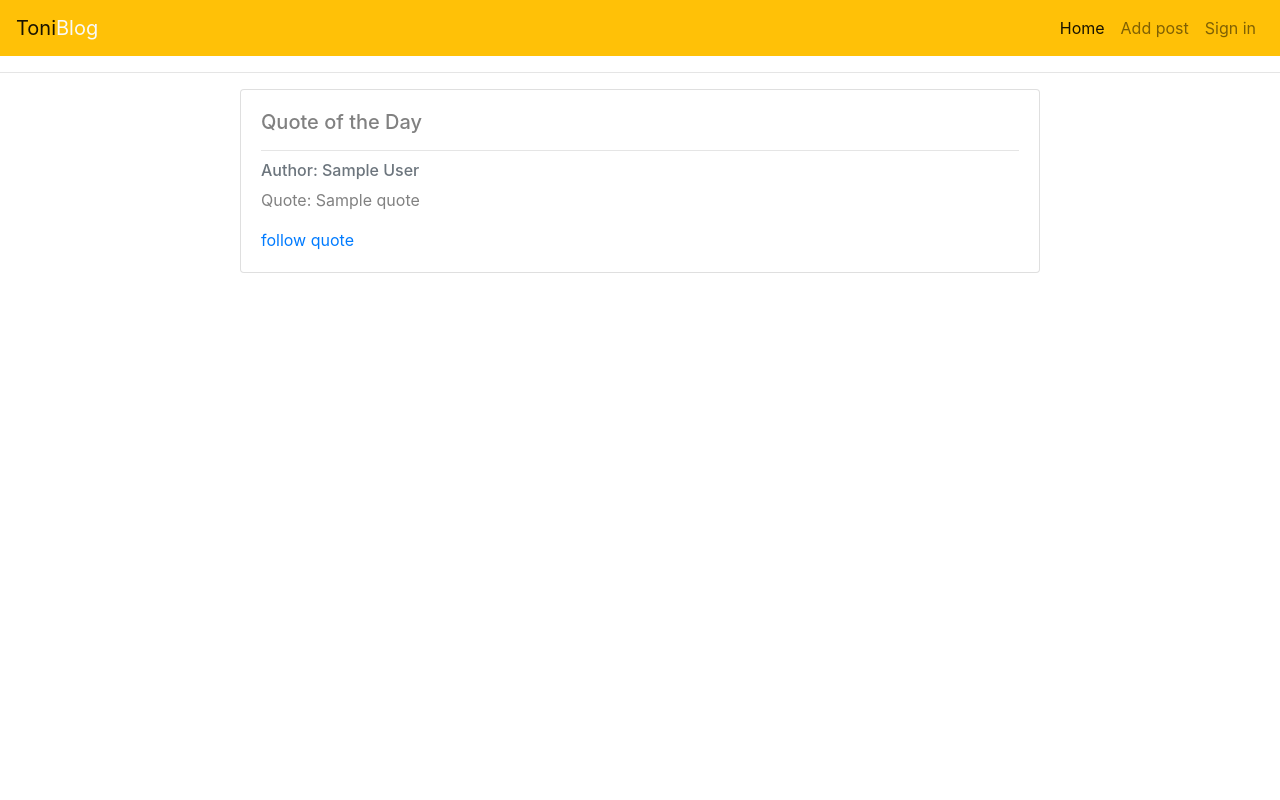
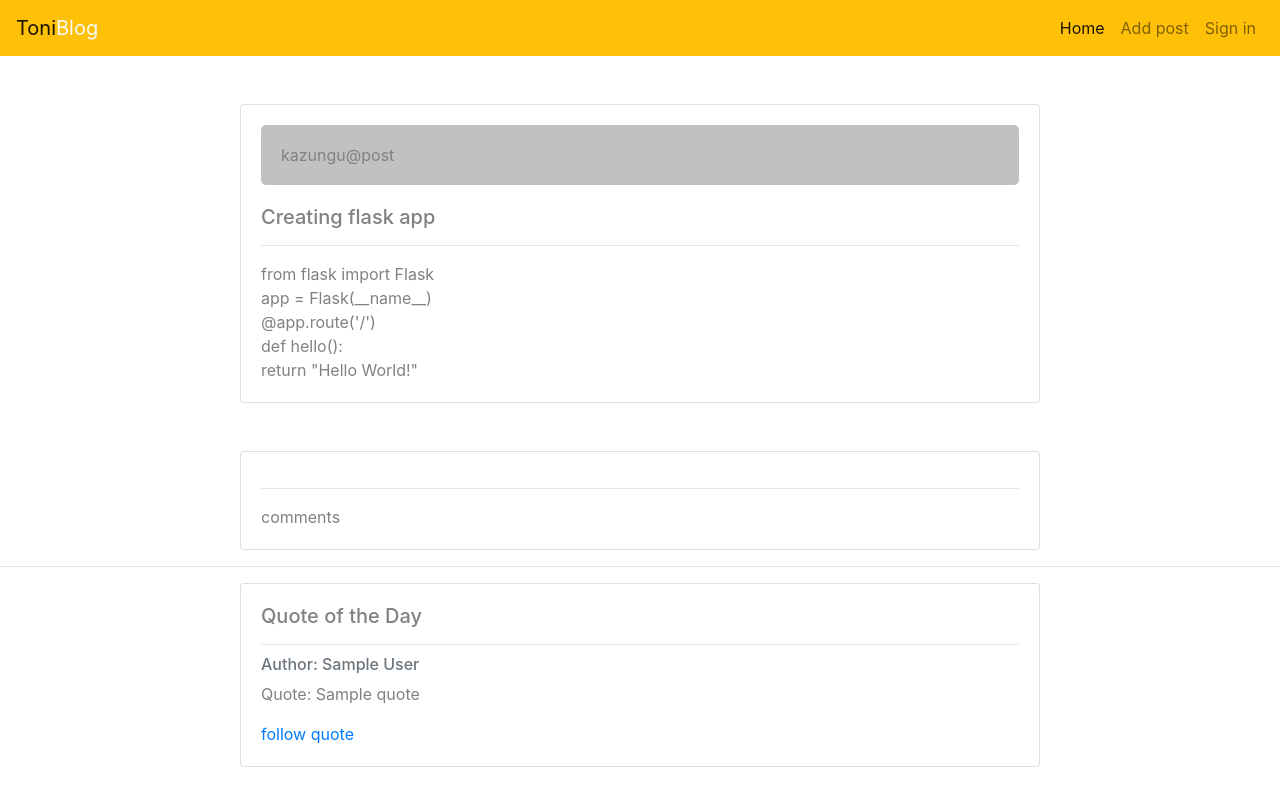
Before and after one commit to changawa-antony/personal-blog, a Flask app: template app/templates/index.html in a window 1280 px wide. Run offline with Flask 2, Linux system fonts and the light colour scheme; the template is opened without the code that fills it: most values are stand-ins (such as "Sample title", 1, 10 or a date in 2020); some libraries are stand-ins or nearby versions.

Commit message:
added comment sections

```diff
--- a/app/main/forms.py
+++ b/app/main/forms.py
@@ -3,6 +3,6 @@ from wtforms import StringField, SelectField, TextAreaField, SubmitField,validat
 from wtforms.validators import Required
 
 class CreatePost(FlaskForm):
-    topic = StringField(u'Topic', [validators.required(), validators.length(max=200)])
-    content = TextAreaField(u'Content', [validators.optional(), validators.length(max=200)])
+    name = StringField(u'Topic', [validators.required(), validators.length(max=200)])
+    comment = TextAreaField(u'Content', [validators.optional(), validators.length(max=200)])
     submit = SubmitField('Post')
--- /dev/null
+++ b/app/templates/comments.html
@@ -0,0 +1,9 @@
+<div class="container d-flex justify-content-center mt-5">
+    <div class="card" style="width: 50rem;">
+        <div class="card-body">
+            <h5 class="card-title"></h5>
+            <hr>
+            <p class="card-text"> comments</p>
+        </div>
+    </div>
+</div>
--- a/app/templates/index.html
+++ b/app/templates/index.html
@@ -1,23 +1,29 @@
 {% extends 'base.html'%}
 {% block content %}
 
-{% for post in show_posts%}
 
 <div class="container d-flex justify-content-center mt-5">
     <div class="card" style="width: 50rem;">
         <div class="card-body">
             <div class="user-div">
-                <p class="font-style-italic">Username@post</p>
+                <p class="font-style-italic">kazungu@post</p>
             </div>
-            <h5 class="card-title">{{post.title}}</h5>
+            <h5 class="card-title">Creating flask app</h5>
             <hr>
-            <p class="card-text">{{post.content}}</p>
+            <p class="card-text">
+                from flask import Flask <br>
+
+                app = Flask(__name__) <br>
+
+                @app.route('/') <br>
+                def hello():<br>
+                    return "Hello World!" <br>
+            </p>
         </div>
     </div>
 </div>
 
-{% endfor %}
-
+{% include 'comments.html'%}
 
 <hr>
 <div class="container d-flex justify-content-center">
--- a/config.py
+++ b/config.py
@@ -5,7 +5,7 @@ class Config:
     General configuration parent class
     '''
     SECRET_KEY = os.environ.get('SECRET_KEY')
-    SQLALCHEMY_DATABASE_URI = 'postgresql+psycopg2://moringa:1234@localhost/blog'
+    SQLALCHEMY_DATABASE_URI = 'postgresql+psycopg2://postgres:my-db-01@localhost/blog'
 
 
 class ProdConfig(Config):
```
Also changed, not shown: app/main/views.py (+4 -3 lines), app/templates/post.html (+5 -5 lines), requirements.txt (added, +23 -0 lines), 1 other file.
